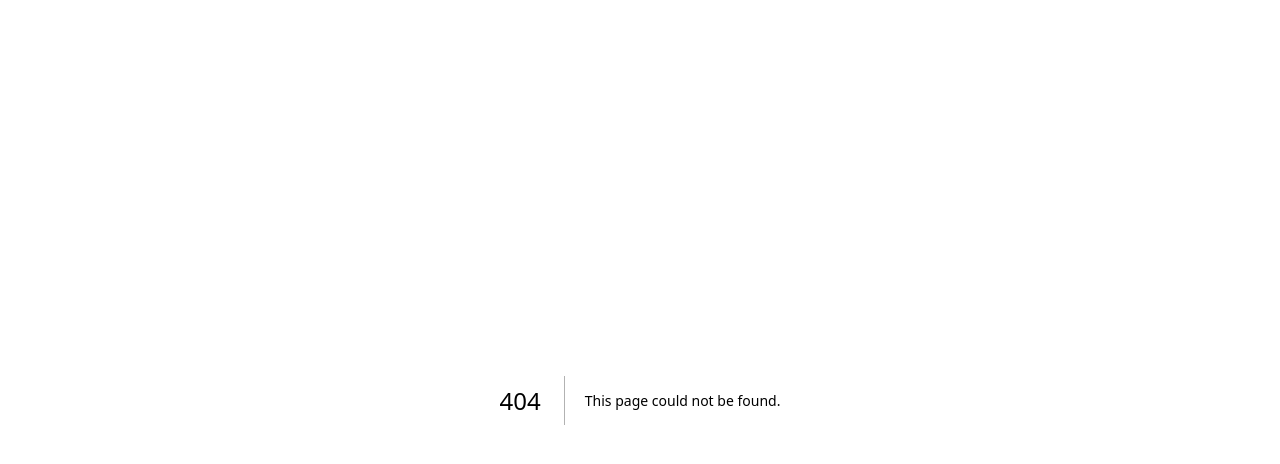
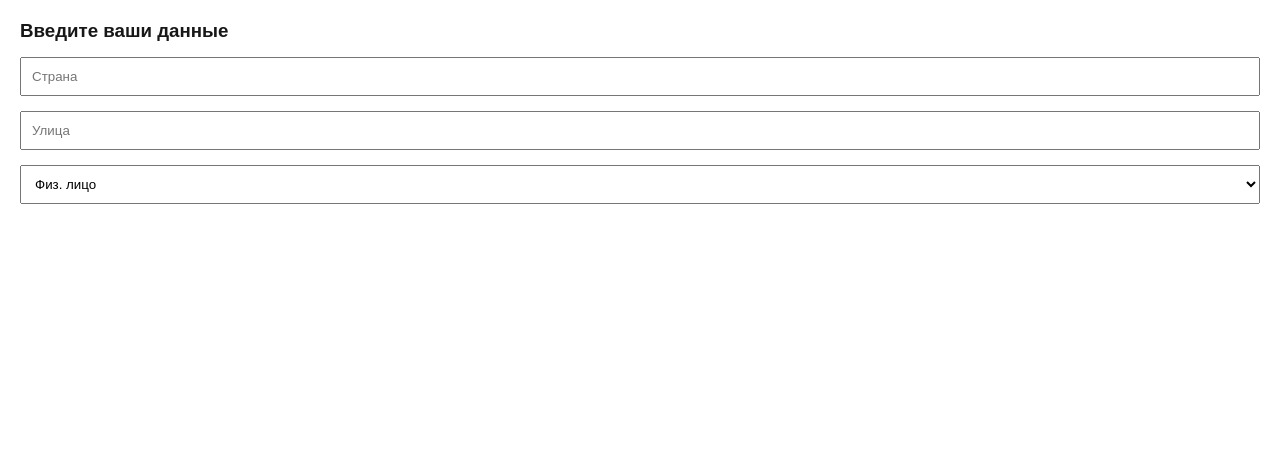
Before and after one commit to CptKokao/tg-bot-web, a Next.js app: page /form in a window 1280 px wide. Before the commit this address had no page. Shown: the top 464 px of the page. Built offline with nearby package versions, Linux system fonts and the light colour scheme.

Commit message:
add form page

```diff
--- /dev/null
+++ b/src/app/form/page.tsx
@@ -0,0 +1,9 @@
+"use client";
+
+import Form from "./components/Form /Form";
+
+const FormApp = () => {
+  return <Form />;
+};
+
+export default FormApp;
--- a/src/app/layout.tsx
+++ b/src/app/layout.tsx
@@ -2,6 +2,7 @@ import type { Metadata } from "next";
 import { Geist, Geist_Mono } from "next/font/google";
 import "./globals.css";
 import Script from "next/script";
+import { TelegramProvider } from "@/contexts /TelegramProvider";
 
 const geistSans = Geist({
   variable: "--font-geist-sans",
@@ -32,7 +33,7 @@ export default function RootLayout({
         />
       </head>
       <body className={`${geistSans.variable} ${geistMono.variable}`}>
-        {children}
+        <TelegramProvider>{children}</TelegramProvider>
       </body>
     </html>
   );
--- a/src/contexts /TelegramProvider.tsx
+++ b/src/contexts /TelegramProvider.tsx
@@ -1,3 +1,4 @@
+"use client";
 import {
   createContext,
   useContext,
```
Also changed, not shown: src/app/page.tsx (+4 -25 lines), src/app/form/components/Form /Form.css (renamed from src/app/components/Form /Form.css), src/app/form/components/Form /Form.tsx (renamed from src/app/components/Form /Form.tsx), 1 other file (tests, documents, lock files or other folders).
